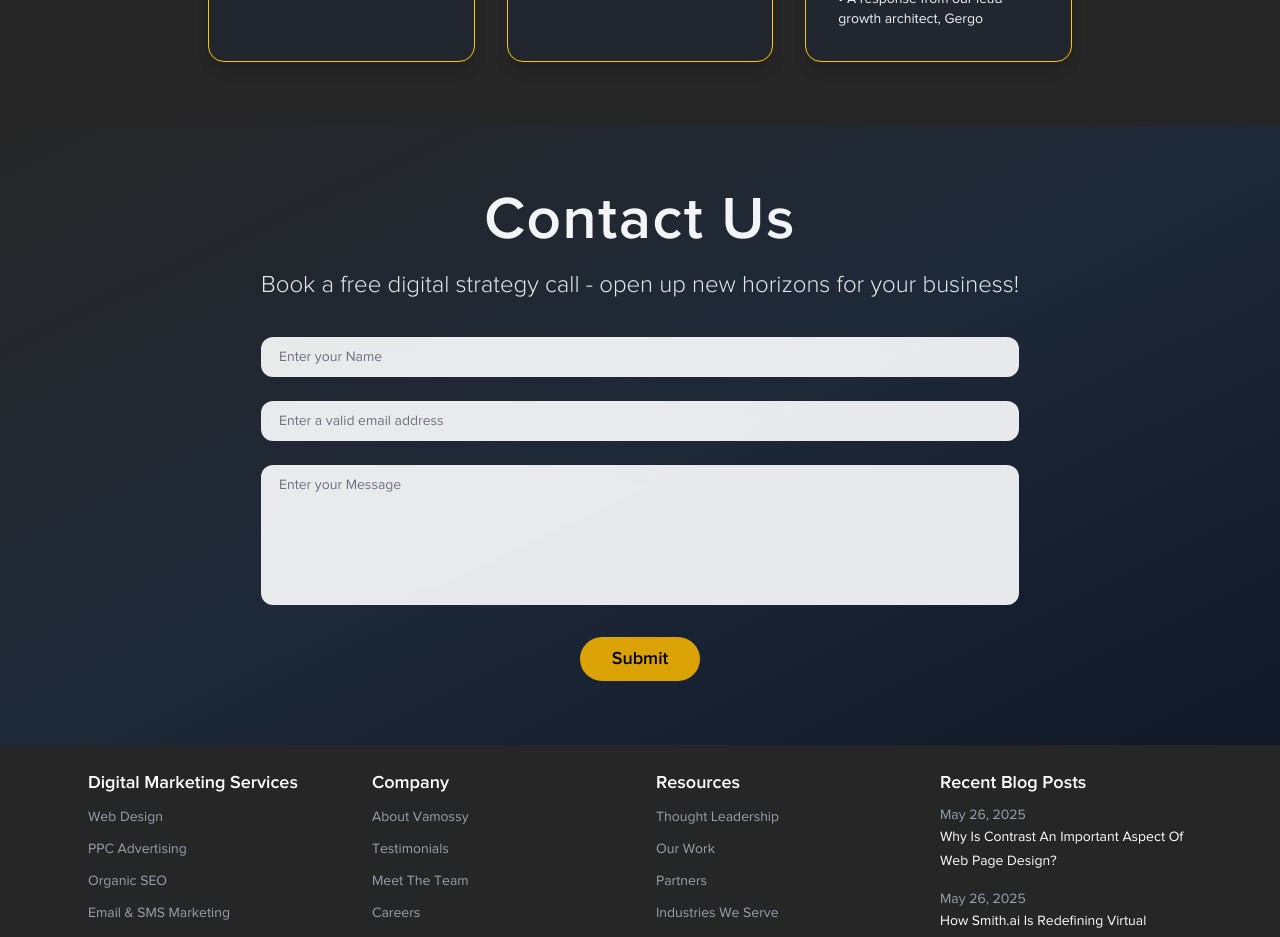
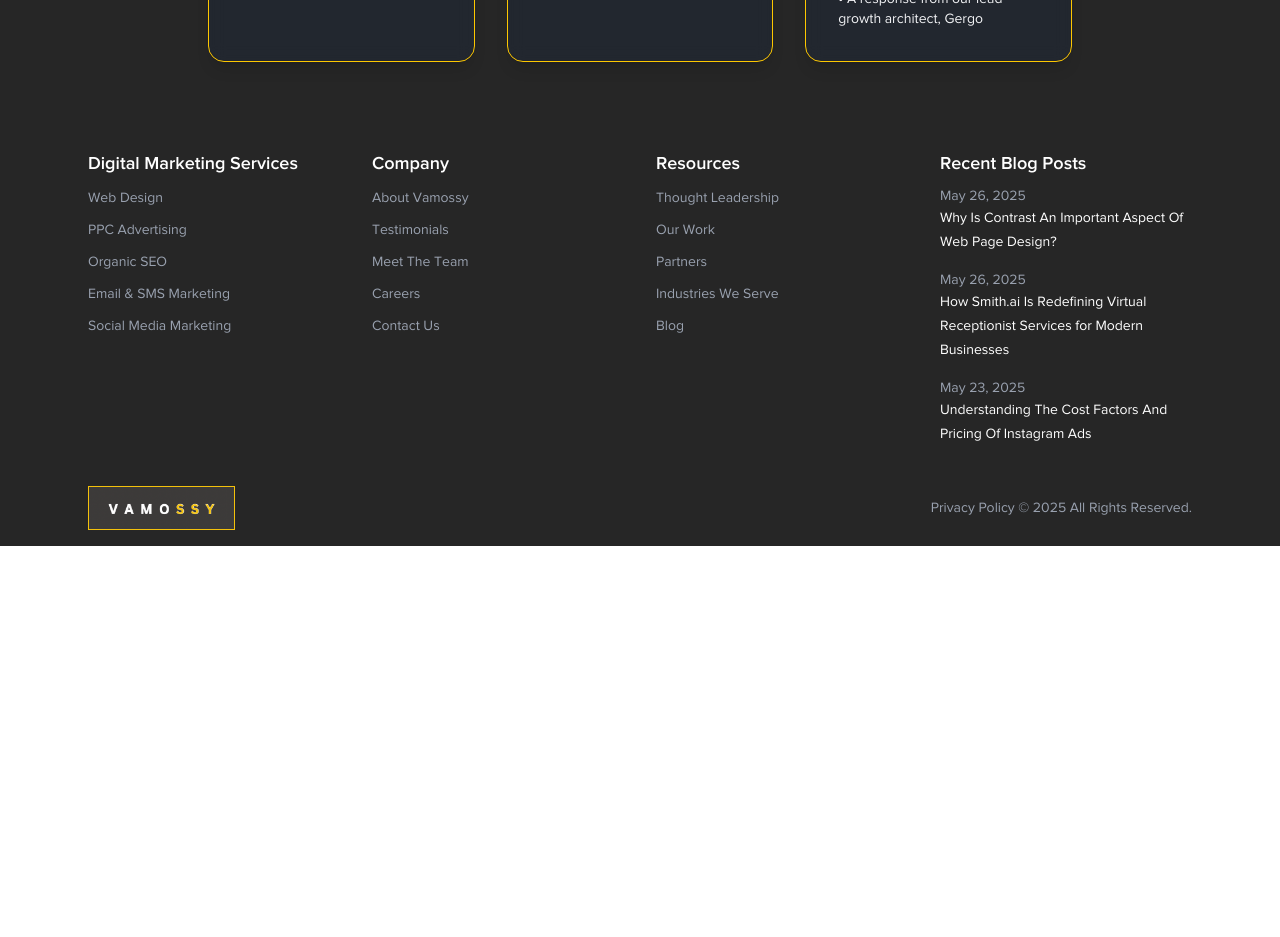
Before and after one commit to judeandy1999/vamossy.com, a Next.js app: page /contact in a window 1280 px wide. Shown: the part 1580-2517 px from the top of the page. After the commit the page ends 2126 px from the top, so only its background shows below. Built offline with nearby package versions, Linux system fonts and the light colour scheme; no server answers.

Commit message:
feat: remove ContactUs component from Page for improved layout

```diff
--- a/app/contact/page.jsx
+++ b/app/contact/page.jsx
@@ -19,7 +19,6 @@ export default function Page() {
           <div className="relative z-10">
             <ContactHero />
             <WhatWeBelieve />
-            <ContactUs />
             <Footer />
           </div>
         </div>
```
